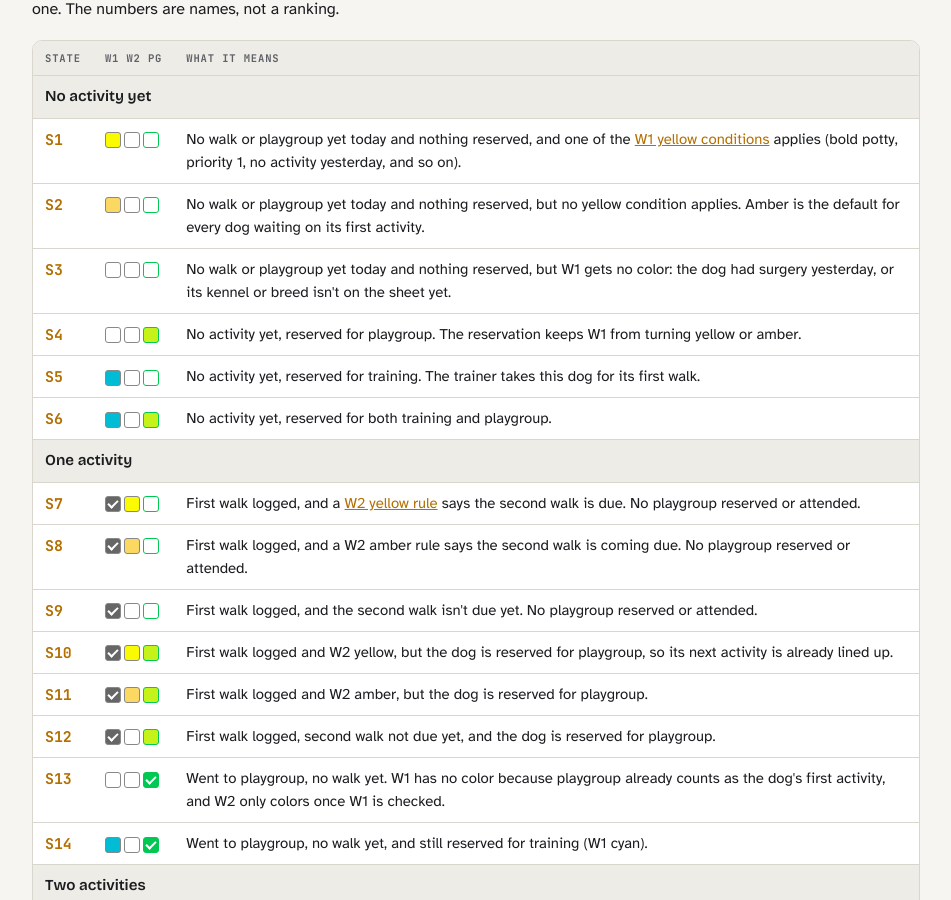
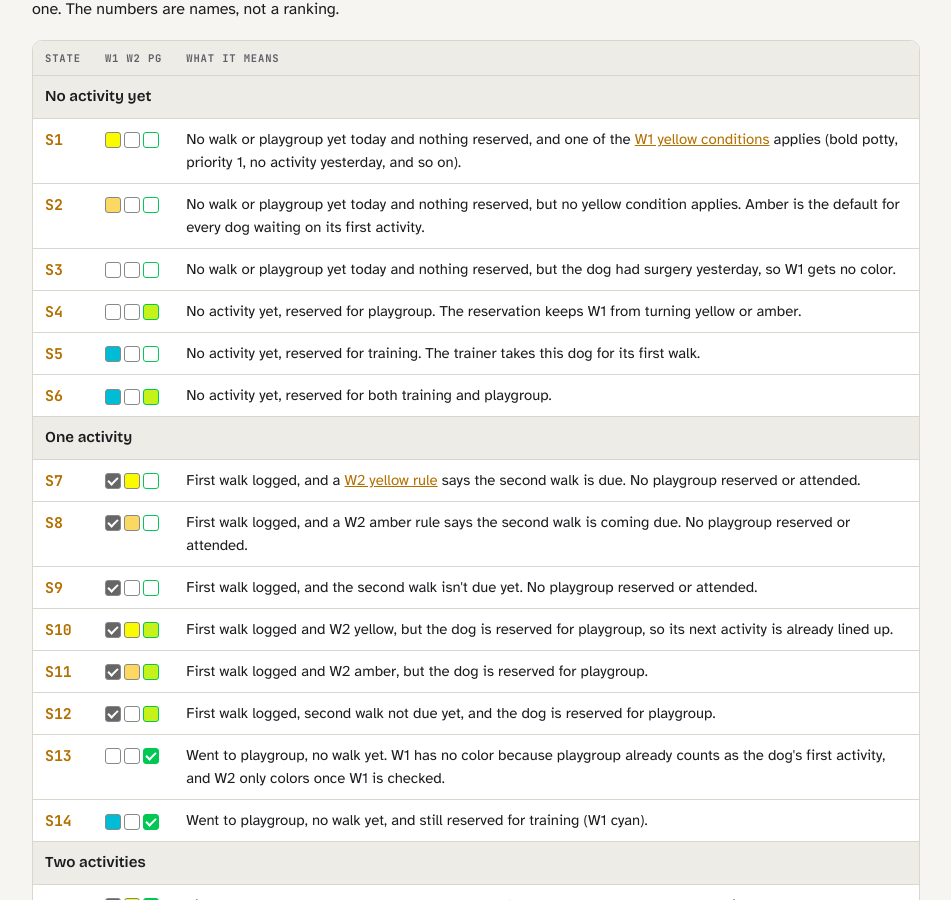
Before and after one commit to kirbsauce/dog-walker-assistant-docs, a Jekyll site: the page walk_order.html, which Jekyll copies as it is, in a window 1280 px wide and 900 px high, scrolled down 1368 px. Shown: the whole window, without its empty margins (164-1115 px from the left). Built offline with Jekyll 4.4.1, drawn with Linux system fonts in a browser that asks for light colours; some of the changed text lies outside the part shown.

Commit message:
Drop the kennel/breed detail from the Walk Order guide
Remove the missing-kennel-or-breed explanation from S3 and the W1 amber
card; S3 now just describes the surgery-yesterday case.

Co-Authored-By: Claude Opus 5.5 <noreply@anthropic.com>
Claude-Session: https://claude.ai/code/session_01Gn98H5icQkvFvkCZpGcr4i

```diff
--- a/walk_order.html
+++ b/walk_order.html
@@ -392,7 +392,7 @@ img { max-width: 100%; }
       <tr class="band"><th colspan="3" scope="rowgroup">No activity yet</th></tr>
       <tr><th scope="row" class="sid">S1</th><td class="ck"><i class="cb y"></i><i class="cb"></i><i class="cb pg"></i></td><td>No walk or playgroup yet today and nothing reserved, and one of the <a href="#signals">W1 yellow conditions</a> applies (bold potty, priority 1, no activity yesterday, and so on).</td></tr>
       <tr><th scope="row" class="sid">S2</th><td class="ck"><i class="cb a"></i><i class="cb"></i><i class="cb pg"></i></td><td>No walk or playgroup yet today and nothing reserved, but no yellow condition applies. Amber is the default for every dog waiting on its first activity.</td></tr>
-      <tr><th scope="row" class="sid">S3</th><td class="ck"><i class="cb"></i><i class="cb"></i><i class="cb pg"></i></td><td>No walk or playgroup yet today and nothing reserved, but W1 gets no color: the dog had surgery yesterday, or its kennel or breed isn't on the sheet yet.</td></tr>
+      <tr><th scope="row" class="sid">S3</th><td class="ck"><i class="cb"></i><i class="cb"></i><i class="cb pg"></i></td><td>No walk or playgroup yet today and nothing reserved, but the dog had surgery yesterday, so W1 gets no color.</td></tr>
       <tr><th scope="row" class="sid">S4</th><td class="ck"><i class="cb"></i><i class="cb"></i><i class="cb pr"></i></td><td>No activity yet, reserved for playgroup. The reservation keeps W1 from turning yellow or amber.</td></tr>
       <tr><th scope="row" class="sid">S5</th><td class="ck"><i class="cb c"></i><i class="cb"></i><i class="cb pg"></i></td><td>No activity yet, reserved for training. The trainer takes this dog for its first walk.</td></tr>
       <tr><th scope="row" class="sid">S6</th><td class="ck"><i class="cb c"></i><i class="cb"></i><i class="cb pr"></i></td><td>No activity yet, reserved for both training and playgroup.</td></tr>
@@ -463,7 +463,6 @@ img { max-width: 100%; }
       <div class="hd"><i class="cb a"></i>W1 amber</div>
       <div class="bd">
         <p>Every dog with no activity yet that isn't reserved for playgroup or training and didn't have surgery yesterday, but doesn't meet a yellow condition.</p>
-        <p class="muted">A dog only gets a W1 color once its kennel and breed are on the sheet.</p>
       </div>
     </div>
 
```
